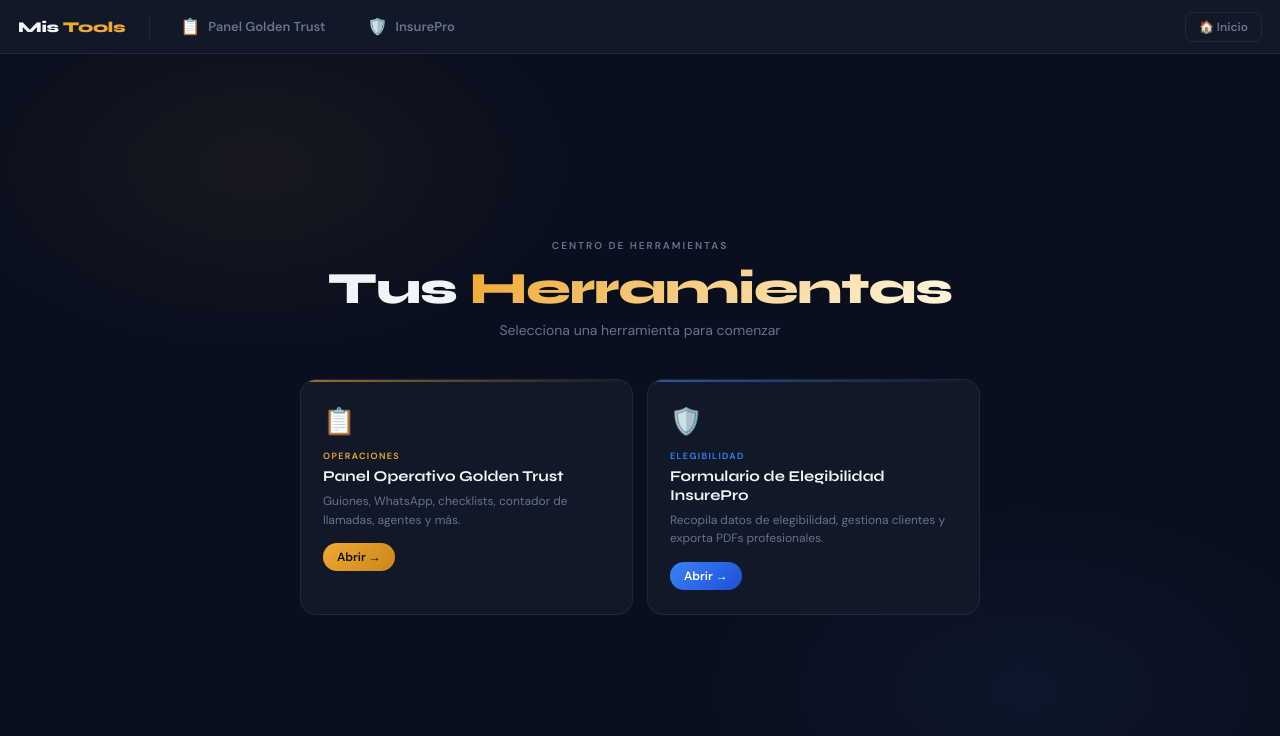
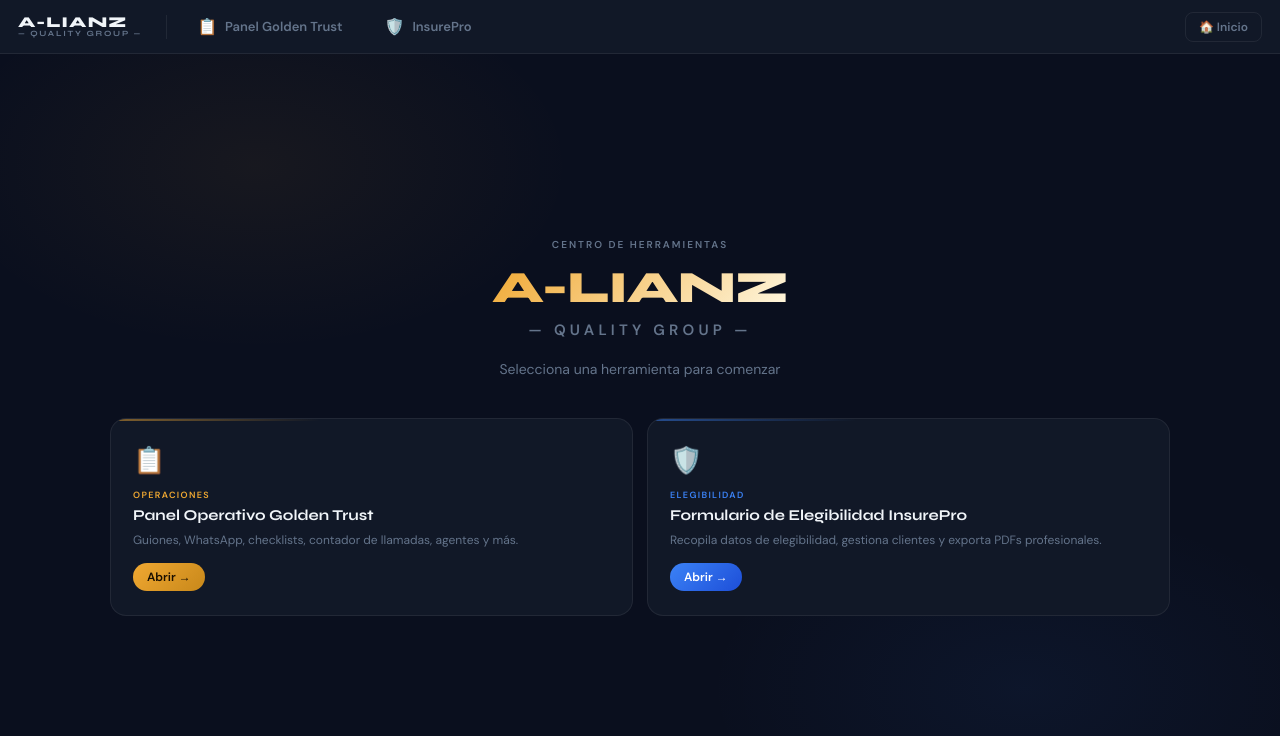
Before and after one commit to DannyFigueredo/a-lianz_quality_group_tools, a plain HTML site: page index.html in a window 1280 px wide. Drawn offline with Linux system fonts and the light colour scheme.

Commit message:
Update title and styling in index.html

```diff
--- a/index.html
+++ b/index.html
@@ -3,7 +3,7 @@
 <head>
 <meta charset="UTF-8">
 <meta name="viewport" content="width=device-width, initial-scale=1.0">
-<title>Centro de Herramientas</title>
+<title>A-Lianz Quality Group</title>
 <link href="https://fonts.googleapis.com/css2?family=Syne:wght@700;800&family=DM+Sans:wght@400;500;600&display=swap" rel="stylesheet">
 <style>
   :root {
@@ -43,14 +43,18 @@
 
   .nav-logo {
     font-family: 'Syne', sans-serif;
-    font-size: 15px;
+    font-size: 14px;
     font-weight: 800;
     color: var(--text);
     margin-right: 10px;
     white-space: nowrap;
-    letter-spacing: -0.02em;
+    letter-spacing: 0.04em;
+    display: flex;
+    flex-direction: column;
+    line-height: 1.1;
   }
-  .nav-logo span { color: var(--gold); }
+  .nav-logo .logo-main { font-size: 15px; letter-spacing: 0.08em; }
+  .nav-logo .logo-sub  { font-size: 8px; font-weight: 600; letter-spacing: 0.22em; color: var(--muted); text-transform: uppercase; }
 
   .nav-divider {
     width: 1px;
@@ -181,7 +185,7 @@
     text-align: center;
     padding: 20px;
     width: 100%;
-    max-width: 720px;
+    max-width: 1100px;
   }
 
   .home-eyebrow {
@@ -210,40 +214,117 @@
   .home-sub {
     font-size: 14px;
     color: var(--muted);
+    margin-top: 20px;
     margin-bottom: 40px;
+  }
+  .home-qg {
+    font-family: 'DM Sans', sans-serif;
+    font-size: clamp(11px, 1.4vw, 15px);
+    font-weight: 600;
+    letter-spacing: 0.28em;
+    color: var(--muted);
+    margin-top: 4px;
+    margin-bottom: 0;
+    text-transform: uppercase;
   }
 
   .home-cards {
     display: grid;
-    grid-template-columns: 1fr 1fr;
+    grid-template-columns: repeat(auto-fit, minmax(220px, 1fr));
     gap: 14px;
+    width: 100%;
   }
 
   .home-card {
     background: var(--surface);
     border: 1px solid var(--border);
     border-radius: 16px;
-    padding: 24px 22px;
+    padding: clamp(16px, 2.5vw, 24px) clamp(14px, 2vw, 22px);
     cursor: pointer;
     text-align: left;
-    transition: transform 0.25s cubic-bezier(.34,1.56,.64,1), box-shadow 0.25s, border-color 0.25s;
+    transition:
+      transform 0.45s cubic-bezier(.22,1,.36,1),
+      box-shadow 0.45s cubic-bezier(.22,1,.36,1),
+      border-color 0.4s ease,
+      background 0.4s ease;
     position: relative;
     overflow: hidden;
   }
+
+  /* Animated shimmer sweep on hover */
+  .home-card::before {
+    content: '';
+    position: absolute;
+    top: 0; left: -100%; width: 60%; height: 100%;
+    background: linear-gradient(105deg, transparent 40%, rgba(255,255,255,0.045) 50%, transparent 60%);
+    transition: left 0.6s cubic-bezier(.22,1,.36,1);
+    pointer-events: none;
+    z-index: 1;
+  }
+  .home-card:hover::before { left: 160%; }
+
+  /* Top accent line */
   .home-card::after {
     content: '';
     position: absolute;
     top: 0; left: 0; right: 0;
     height: 2px;
     border-radius: 16px 16px 0 0;
-    opacity: 0.6;
+    opacity: 0.5;
+    transition: opacity 0.4s ease, transform 0.4s ease;
+    transform: scaleX(0.4);
+    transform-origin: left;
   }
   .home-card.gold::after { background: linear-gradient(90deg, var(--gold), transparent); }
   .home-card.blue::after  { background: linear-gradient(90deg, var(--blue), transparent); }
+  .home-card:hover::after { opacity: 1; transform: scaleX(1); }
 
-  .home-card:hover { transform: translateY(-4px) scale(1.01); }
-  .home-card.gold:hover { border-color: rgba(240,168,50,0.35); box-shadow: 0 0 30px rgba(240,168,50,0.12), 0 16px 32px rgba(0,0,0,0.3); }
-  .home-card.blue:hover  { border-color: rgba(59,130,246,0.35);  box-shadow: 0 0 30px rgba(59,130,246,0.12),  0 16px 32px rgba(0,0,0,0.3); }
+  /* Inner glow layer */
+  .home-card .card-glow {
+    position: absolute;
+    inset: 0;
+    border-radius: 16px;
+    opacity: 0;
+    transition: opacity 0.5s ease;
+    pointer-events: none;
+    z-index: 0;
+  }
+  .home-card.gold .card-glow { background: radial-gradient(ellipse at 25% 25%, rgba(240,168,50,0.1) 0%, transparent 65%); }
+  .home-card.blue .card-glow  { background: radial-gradient(ellipse at 25% 25%, rgba(59,130,246,0.1) 0%, transparent 65%); }
+  .home-card:hover .card-glow { opacity: 1; }
+
+  /* Icon bounce */
+  .hc-icon {
+    display: inline-block;
+    transition: transform 0.45s cubic-bezier(.34,1.56,.64,1);
+  }
+  .home-card:hover .hc-icon { transform: scale(1.18) rotate(-6deg); }
+
+  /* Button slide */
+  .hc-btn {
+    transition: transform 0.35s cubic-bezier(.22,1,.36,1), filter 0.3s ease;
+  }
+  .home-card:hover .hc-btn { transform: translateX(5px); filter: brightness(1.12); }
+
+  .home-card:hover {
+    transform: translateY(-6px) scale(1.015);
+  }
+  .home-card.gold:hover {
+    border-color: rgba(240,168,50,0.4);
+    background: #131c2e;
+    box-shadow:
+      0 0 0 1px rgba(240,168,50,0.15),
+      0 0 40px rgba(240,168,50,0.14),
+      0 20px 48px rgba(0,0,0,0.4);
+  }
+  .home-card.blue:hover {
+    border-color: rgba(59,130,246,0.4);
+    background: #111d30;
+    box-shadow:
+      0 0 0 1px rgba(59,130,246,0.15),
+      0 0 40px rgba(59,130,246,0.14),
+      0 20px 48px rgba(0,0,0,0.4);
+  }
 
   .hc-icon {
     font-size: 26px;
@@ -262,14 +343,14 @@
 
   .hc-title {
     font-family: 'Syne', sans-serif;
-    font-size: 15px;
+    font-size: clamp(13px, 1.4vw, 15px);
     font-weight: 700;
     color: var(--text);
     margin-bottom: 6px;
     line-height: 1.25;
   }
   .hc-desc {
-    font-size: 12px;
+    font-size: clamp(11px, 1.1vw, 12px);
     color: var(--muted);
     line-height: 1.55;
     margin-bottom: 14px;
@@ -327,8 +408,9 @@
   .home-inner > * { opacity: 0; transform: translateY(10px); animation: rise 0.5s forwards; }
   .home-eyebrow { animation-delay: 0.05s; }
   .home-title   { animation-delay: 0.12s; }
-  .home-sub     { animation-delay: 0.18s; }
-  .home-cards   { animation-delay: 0.25s; }
+  .home-qg      { animation-delay: 0.17s; }
+  .home-sub     { animation-delay: 0.22s; }
+  .home-cards   { animation-delay: 0.29s; }
   @keyframes rise { to { opacity: 1; transform: translateY(0); } }
 </style>
 </head>
@@ -336,7 +418,10 @@
 
 <!-- ── TOP NAV ── -->
 <nav>
-  <div class="nav-logo">Mis <span>Tools</span></div>
+  <div class="nav-logo">
+    <span class="logo-main">A-LIANZ</span>
+    <span class="logo-sub">— Quality Group —</span>
+  </div>
   <div class="nav-divider"></div>
 
   <button class="tab-btn" id="tab-gt" onclick="cargar('golden-trust.html', 'gt')">
@@ -359,11 +444,13 @@
   <div id="home-screen">
     <div class="home-inner">
       <div class="home-eyebrow">Centro de Herramientas</div>
-      <div class="home-title">Tus <span>Herramientas</span></div>
+      <div class="home-title"><span>A-LIANZ</span></div>
+      <div class="home-qg">— QUALITY GROUP —</div>
       <p class="home-sub">Selecciona una herramienta para comenzar</p>
       <div class="home-cards">
 
         <div class="home-card gold" onclick="cargar('golden-trust.html','gt')">
+          <div class="card-glow"></div>
           <span class="hc-icon">📋</span>
           <div class="hc-tag">Operaciones</div>
           <div class="hc-title">Panel Operativo Golden Trust</div>
@@ -372,6 +459,7 @@
         </div>
 
         <div class="home-card blue" onclick="cargar('insurepro.html','ip')">
+          <div class="card-glow"></div>
           <span class="hc-icon">🛡️</span>
           <div class="hc-tag">Elegibilidad</div>
           <div class="hc-title">Formulario de Elegibilidad InsurePro</div>
```
